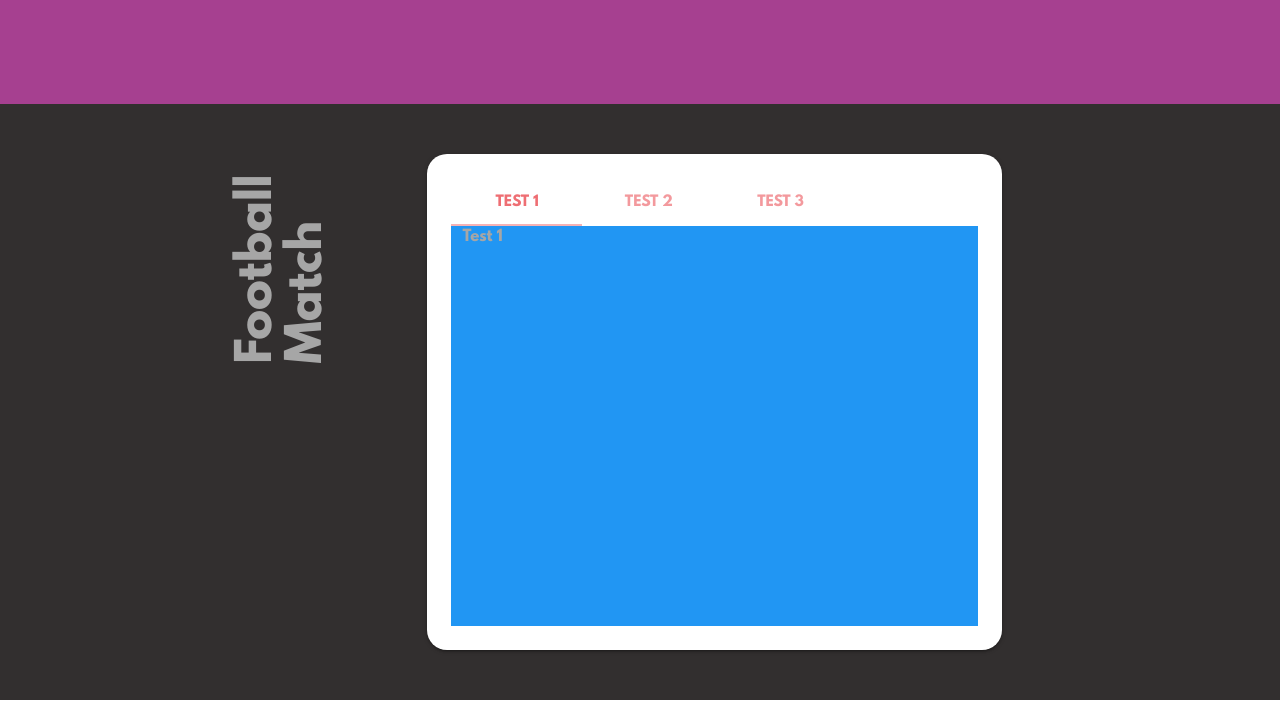
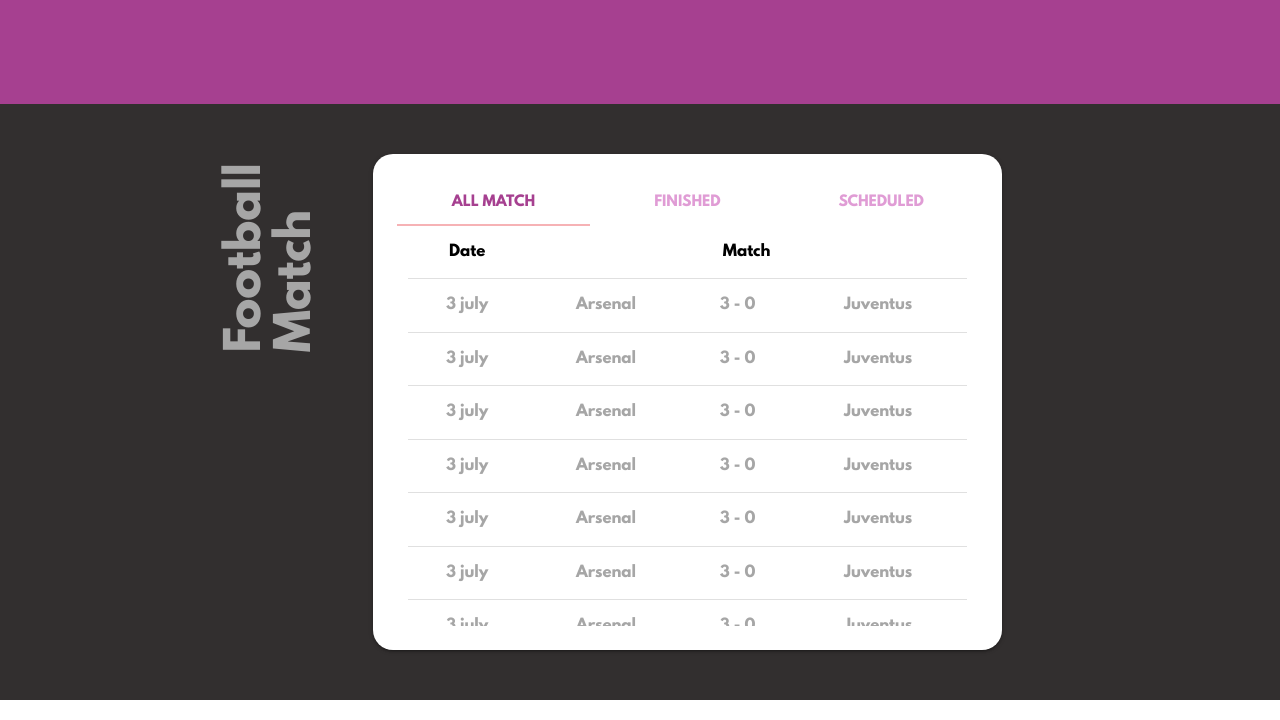
Before and after one commit to annisatahira/football-app, a plain HTML site: page index.html in a window 1280 px wide. Shown: the part 555-1275 px from the top of the page. Drawn offline with Linux system fonts and the light colour scheme.

Commit message:
add table to all matches

```diff
--- a/src/components/pages/home.html
+++ b/src/components/pages/home.html
@@ -13,25 +13,94 @@
 <div id="match">
   <div class="container">
     <div class="row">
-      <div class="col s12 m3 l3">
+      <div class="col s12 m2 l2">
         <h1>Football Match</h1>
       </div>
-      <div class="col s12 m8 l8">
+      <div class="col s12 m9 l9">
         <div class="match-data">
           <div class="card white darken-1">
-            <div id="all-matches" class="card-content">
-              <ul class="tabs">
+            <div class="card-content">
+              <ul class="tabs tabs-fixed-width">
                 <li class="tab col s3">
-                  <a class="active" href="#test-swipe-1">Test 1</a>
+                  <a class="active" href="#all-match">All Match</a>
                 </li>
                 <li class="tab col s3">
-                  <a href="#test-swipe-2">Test 2</a>
+                  <a href="#test-swipe-2">Finished</a>
                 </li>
-                <li class="tab col s3"><a href="#test-swipe-3">Test 3</a></li>
+                <li class="tab col s3">
+                  <a href="#test-swipe-3">Scheduled</a>
+                </li>
               </ul>
-              <div id="test-swipe-1" class="col s12 blue">Test 1</div>
-              <div id="test-swipe-2" class="col s12 red">Test 2</div>
-              <div id="test-swipe-3" class="col s12 green">Test 3</div>
+              <div id="all-match" class="col s12 m12 l12 center">
+                <table>
+                  <thead>
+                    <tr class="black-text">
+                      <th>Date</th>
+                      <th colspan="3">Match</th>
+                    </tr>
+                  </thead>
+
+                  <tbody>
+                    <tr>
+                      <td>3 july</td>
+                      <td>Arsenal</td>
+                      <td>3 - 0</td>
+                      <td>Juventus</td>
+                    </tr>
+                    <tr>
+                      <td>3 july</td>
+                      <td>Arsenal</td>
+                      <td>3 - 0</td>
+                      <td>Juventus</td>
+                    </tr>
+                    <tr>
+                      <td>3 july</td>
+                      <td>Arsenal</td>
+                      <td>3 - 0</td>
+                      <td>Juventus</td>
+                    </tr>
+                    <tr>
+                      <td>3 july</td>
+                      <td>Arsenal</td>
+                      <td>3 - 0</td>
+                      <td>Juventus</td>
+                    </tr>
+                    <tr>
+                      <td>3 july</td>
+                      <td>Arsenal</td>
+                      <td>3 - 0</td>
+                      <td>Juventus</td>
+                    </tr>
+                    <tr>
+                      <td>3 july</td>
+                      <td>Arsenal</td>
+                      <td>3 - 0</td>
+                      <td>Juventus</td>
+                    </tr>
+                    <tr>
+                      <td>3 july</td>
+                      <td>Arsenal</td>
+                      <td>3 - 0</td>
+                      <td>Juventus</td>
+                    </tr>
+                    <tr>
+                      <td>3 july</td>
+                      <td>Arsenal</td>
+                      <td>3 - 0</td>
+                      <td>Juventus</td>
+                    </tr>
+                    <tr>
+                      <td>3 july</td>
+                      <td>Arsenal</td>
+                      <td>3 - 0</td>
+                      <td>Juventus</td>
+                    </tr>
+                  </tbody>
+                </table>
+
+                <div id="test-swipe-2" class="col s12 red">Test 2</div>
+                <div id="test-swipe-3" class="col s12 green">Test 3</div>
+              </div>
             </div>
           </div>
         </div>
--- a/src/css/components/home/match.css
+++ b/src/css/components/home/match.css
@@ -17,6 +17,28 @@
 }
 
 .match-data {
-  margin-top: 50px;
-  margin-bottom: 50px;
+  margin: 50px 0 50px 20px;
 }
+
+.tabs .tab a:hover,
+.tabs .tab a.active {
+  color: #a64090;
+}
+
+.tabs .tab a {
+  color: rgba(211, 114, 195, 0.7);
+}
+
+.tabs .tab a:focus,
+.tabs .tab a:focus.active {
+  background-color: rgba(219, 178, 246, 0.2);
+}
+
+#all-match {
+  overflow: auto;
+}
+
+td,
+th {
+  text-align: center;
+}
```
